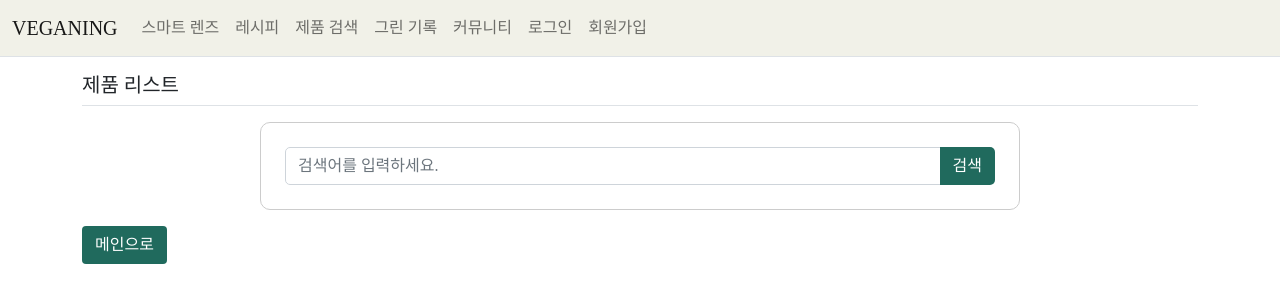
After one commit to isjmovo/oasisVeganingWeb, a Spring Boot app: page /vegan/list in a window 1280 px wide. The commit adds this page. Shown: the top 303 px of the page. Run offline with Spring Boot 4, Linux system fonts and the light colour scheme; some of the project's set-up classes (security, data sources, template engines, error pages and the like) are left out, and stand-ins take their place; some libraries are stand-ins or nearby versions; some web fonts are replaced.

Commit message:
제품 검색 기능

```diff
--- a/src/main/java/com/ll/exam/oasisVeganingWeb/check/CheckController.java
+++ b/src/main/java/com/ll/exam/oasisVeganingWeb/check/CheckController.java
@@ -3,6 +3,7 @@ package com.ll.exam.oasisVeganingWeb.check;
 import com.ll.exam.oasisVeganingWeb.img.ImageService;
 import com.opencsv.exceptions.CsvException;
 import org.springframework.beans.factory.annotation.Autowired;
+import org.springframework.data.domain.Page;
 import org.springframework.stereotype.Controller;
 import org.springframework.ui.Model;
 import org.springframework.web.bind.annotation.GetMapping;
@@ -25,7 +26,9 @@ public class CheckController {
   @Autowired
   private CSVService csvService;
   @Autowired
-  ImageService imageService;
+  private ImageService imageService;
+  @Autowired
+  private SearchService searchService;
 
   @GetMapping("/manual")
   public String manual(){
@@ -126,4 +129,14 @@ public class CheckController {
     modelAndView.setViewName("check_img");
     return modelAndView;
   }
+
+  @GetMapping("/list")
+  public String list(String kw, Model model, @RequestParam(defaultValue = "0") int page) {
+    Page<Product> paging = searchService.getList(kw, page);
+
+    model.addAttribute("paging", paging);
+    model.addAttribute("kw", kw);
+
+    return "check_product_list";
+  }
 }
--- a/src/main/java/com/ll/exam/oasisVeganingWeb/check/Ingredient.java
+++ b/src/main/java/com/ll/exam/oasisVeganingWeb/check/Ingredient.java
@@ -15,7 +15,7 @@ public class Ingredient {
   @GeneratedValue(strategy = GenerationType.IDENTITY)
   private Long id;
   private String name;
+}
 
 //  @ManyToMany(mappedBy = "product")
 //  private Set<Product> products;
-}
--- a/src/main/java/com/ll/exam/oasisVeganingWeb/check/Product.java
+++ b/src/main/java/com/ll/exam/oasisVeganingWeb/check/Product.java
@@ -17,6 +17,9 @@ public class Product {
 
   private String imageUrl;
 
+//  @ManyToMany
+//  Set<SiteUser> like;
+
   @ManyToMany
   @JoinTable(name = "product_ingredient",
       joinColumns = @JoinColumn(name = "product_id"),
--- a/src/main/java/com/ll/exam/oasisVeganingWeb/check/ProductRepository.java
+++ b/src/main/java/com/ll/exam/oasisVeganingWeb/check/ProductRepository.java
@@ -1,7 +1,8 @@
 package com.ll.exam.oasisVeganingWeb.check;
 
 import com.ll.exam.oasisVeganingWeb.base.RepositoryUtil;
-import com.ll.exam.oasisVeganingWeb.check.Product;
+import org.springframework.data.domain.Page;
+import org.springframework.data.domain.Pageable;
 import org.springframework.data.jpa.repository.JpaRepository;
 import org.springframework.data.jpa.repository.Modifying;
 import org.springframework.data.jpa.repository.Query;
@@ -9,6 +10,9 @@ import org.springframework.transaction.annotation.Transactional;
 
 public interface ProductRepository extends JpaRepository<Product, Long>, RepositoryUtil {
   Product findByName(String name);
+  Page<Product> findByNameContains(String kw, Pageable pageable);
+//  Page<Product> findByNameContainsOrIngredientList_nameContains(String kw1, String kw2, Pageable pageable);
+//  Page<Product> findDistinctByNameContainsOrIngredientList_nameContains(String kw1, String kw2, Pageable pageable);
 
   @Transactional
   @Modifying
--- a/src/main/java/com/ll/exam/oasisVeganingWeb/user/UserCreateForm.java
+++ b/src/main/java/com/ll/exam/oasisVeganingWeb/user/UserCreateForm.java
@@ -1,7 +1,7 @@
 package com.ll.exam.oasisVeganingWeb.user;
 
+import jakarta.validation.constraints.Email;
 import jakarta.validation.constraints.NotEmpty;
-import jakarta.validation.constraints.Size;
 import lombok.Getter;
 import lombok.Setter;
 
@@ -11,8 +11,8 @@ public class UserCreateForm {
   @NotEmpty(message = "이름은 필수 항목입니다.")
   private String name;
 
-  @Size(min = 3, max = 25, message = "사용자 ID는 3자 이상, 25자 이하로 입력해주세요.")
   @NotEmpty(message = "사용자 ID는 필수 항목입니다.")
+  @Email(message = "올바른 이메일 형식으로 입력해주세요.")
   private String username;
 
   @NotEmpty(message = "비밀번호는 필수 항목입니다.")
--- /dev/null
+++ b/src/main/resources/templates/check_product_list.html
@@ -0,0 +1,60 @@
+<html xmlns:layout="http://ultraq.net.nz/thymeleaf/layout" xmlns:th="http://thymeleaf.org" layout:decorate="~{layout}">
+
+<div layout:fragment="content" class="container my-3">
+
+    <h5 class="my-3 border-bottom pb-2 tts">제품 리스트</h5>
+    <div class="row row-cols-1 row-cols-md-2 g-4 justify-content-center">
+
+        <form class="col-md-8 p-4" style="border: 1px solid #ccc; border-radius: 10px; overflow: hidden;">
+            <div class="input-group">
+                <input type="text" class="form-control" name="kw" placeholder="검색어를 입력하세요." th:value="${param.kw}"
+                    style="border-radius: 5px 0 0 5px;">
+                <div class="input-group-append">
+                    <button type="submit" class="btn tts"
+                        style="border-radius: 0 5px 5px 0; color: #FFFFFF; background-color: #206A5D;">검색</button>
+                </div>
+            </div>
+        </form>
+
+        <div th:each="product, loop : ${paging}" class="col">
+            <div class="card mb-3 tts">
+                <img th:src="${product.imageUrl}" class="card-img-top img-thumbnail" alt="Product Image"
+                    style="max-height: 200px; width: 100%; object-fit: contain;" />
+                <div class="card-body text-center tts">
+                    <h5 th:text="${product.name}" class="card-title"></h5>
+                </div>
+            </div>
+        </div>
+    </div>
+
+    <!-- 페이징처리 시작 -->
+    <div th:if="${!paging.isEmpty()}">
+        <ul class="pagination justify-content-center">
+            <li class="page-item" th:classappend="${!paging.hasPrevious} ? 'disabled'">
+                <a class="page-link tts" th:href="@{|?page=${paging.number-1}&kw=${kw}|}">
+                    <span>이전</span>
+                </a>
+            </li>
+
+            <li th:each="page: ${#numbers.sequence(0, paging.totalPages-1)}"
+                th:if="${page >= paging.number-5 and page <= paging.number+5}"
+                th:classappend="${page == paging.number} ? 'active'" class="page-item">
+                <a class="page-link tts" th:href="@{|?page=${page}&kw=${kw}|}" th:text="${page+1}"
+                    style="color: #FFFFFF; background-color: #206A5D; border-color: #206A5D;"></a>
+            </li>
+
+            <li class="page-item" th:classappend="${!paging.hasNext} ? 'disabled'">
+                <a class="page-link tts" th:href="@{|?page=${paging.number+1}%kw=${kw}|}">
+                    <span>다음</span>
+                </a>
+            </li>
+        </ul>
+    </div>
+    <!-- 페이징처리 끝 -->
+
+    <div class="mt-2">
+        <a th:href="@{/vegan/list}" class="btn my-2 tts" style="color: #FFFFFF; background-color: #206A5D;">메인으로</a>
+    </div>
+</div>
+
+</html>
--- a/src/main/resources/templates/main.html
+++ b/src/main/resources/templates/main.html
@@ -10,7 +10,7 @@
         <a class="rounded btn m-3 tts" th:href="@{/recipe/list}" style="width: 140px; height: 140px; background-color: #FFFFFF; border: 5px solid #206A5D;">
             <i class="ri-tree-fill" style="color: #206A5D; font-size: 68px;"></i><br><p style="color: #000000;">비건 레시피</p>
         </a>
-        <a class="rounded btn m-3 tts" href="#" style="width: 140px; height: 140px; background-color: #FFFFFF; border: 5px solid #206A5D;">
+        <a class="rounded btn m-3 tts" th:href="@{/vegan/list}" style="width: 140px; height: 140px; background-color: #FFFFFF; border: 5px solid #206A5D;">
             <i class="ri-search-eye-fill" style="color: #206A5D; font-size: 68px;"></i><br><p style="color: #000000;">제품 검색</p>
         </a>
         <a class="rounded btn m-3 tts" th:href="@{/community/create}" style="width: 140px; height: 140px; background-color: #FFFFFF; border: 5px solid #206A5D;">
--- a/src/main/resources/templates/navbar.html
+++ b/src/main/resources/templates/navbar.html
@@ -13,6 +13,7 @@
 
                 <li class="nav-item navbarItem tts"><a class="nav-link" th:href="@{/vegan/manual}">스마트 렌즈</a></li>
                 <li class="nav-item navbarItem tts"><a class="nav-link" th:href="@{/recipe/list}">레시피</a></li>
+                <li class="nav-item navbarItem tts"><a class="nav-link" th:href="@{/vegan/list}">제품 검색</a></li>
                 <li class="nav-item navbarItem tts"><a class="nav-link" th:href="@{/community/create}">그린 기록</a></li>
                 <li class="nav-item navbarItem tts"><a class="nav-link" th:href="@{/community/list}">커뮤니티</a></li>
 
```
Also changed, not shown: src/main/java/com/ll/exam/oasisVeganingWeb/check/SearchService.java (added, +58 -0 lines), src/main/resources/templates/login_form.html (+6 -6 lines), src/main/resources/templates/recommend.html (+7 -2 lines).
